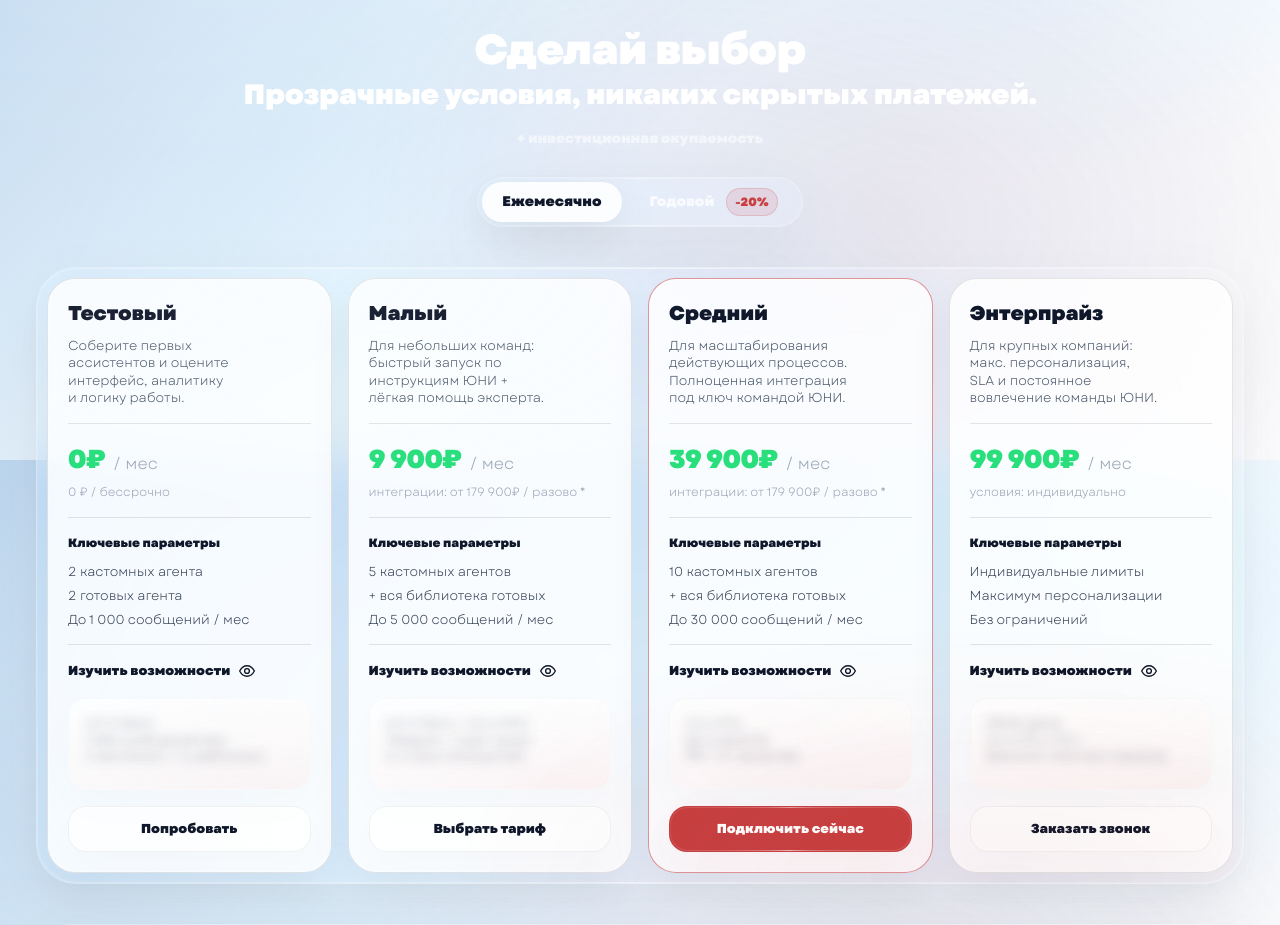
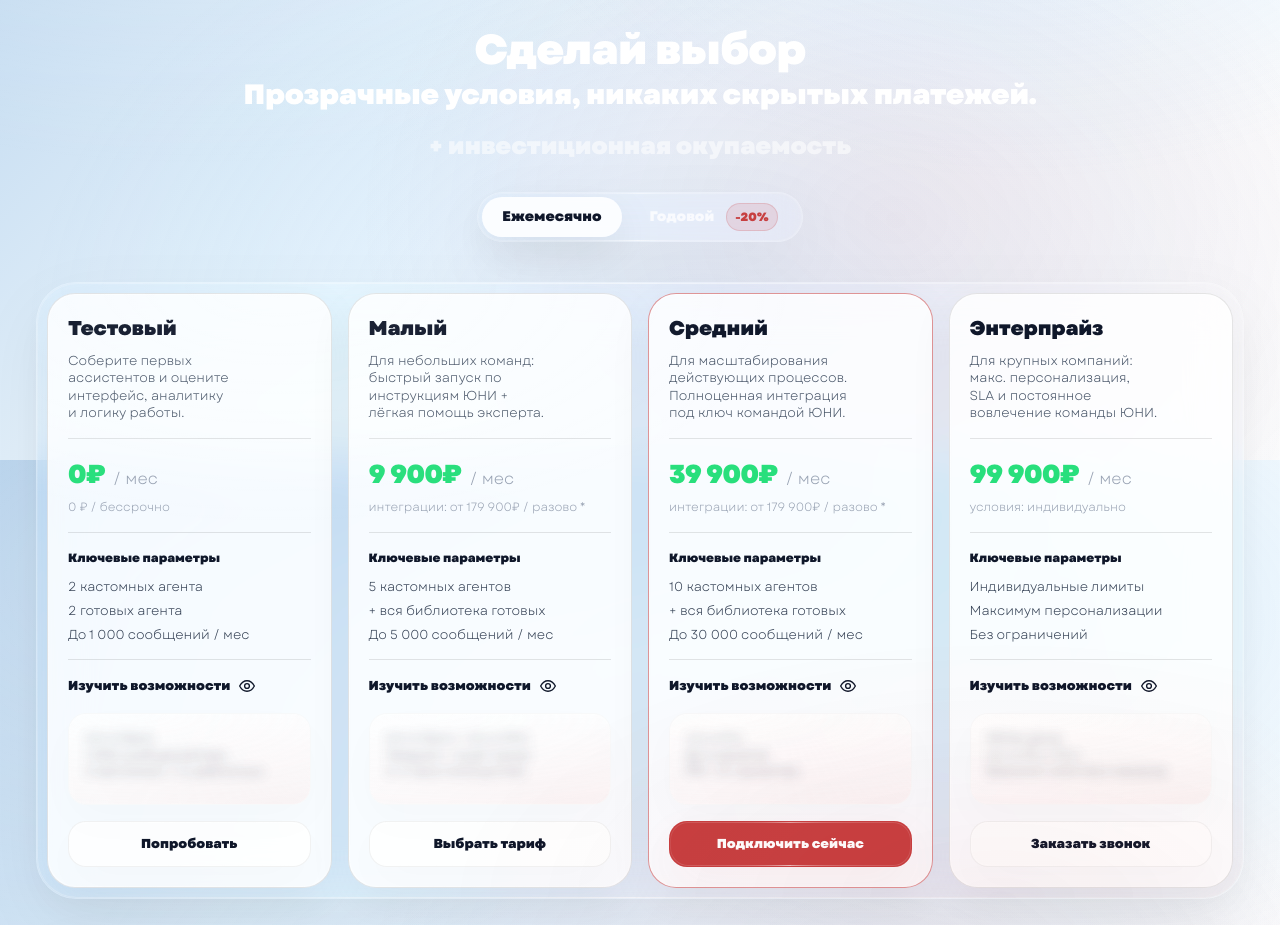
Before and after one commit to uniconsulting/uni.com, a Next.js app: page / in a window 1280 px wide. Shown: the part 4340-5265 px from the top of the page. Built offline with nearby package versions, Linux system fonts and the light colour scheme.

Commit message:
Update Plans.tsx

```diff
--- a/src/components/sections/Plans.tsx
+++ b/src/components/sections/Plans.tsx
@@ -482,7 +482,7 @@ export default function PricingPlansSection() {
             Прозрачные условия, никаких скрытых платежей.
           </div>
 
-          <div className="mt-3 text-white/55 font-semibold tracking-[-0.01em] text-[13px] sm:text-[14px]">
+          <div className="mt-3 text-white/55 font-semibold tracking-[-0.01em] text-[13px] sm:text-[24px]">
             + инвестиционная окупаемость
           </div>
 
```
